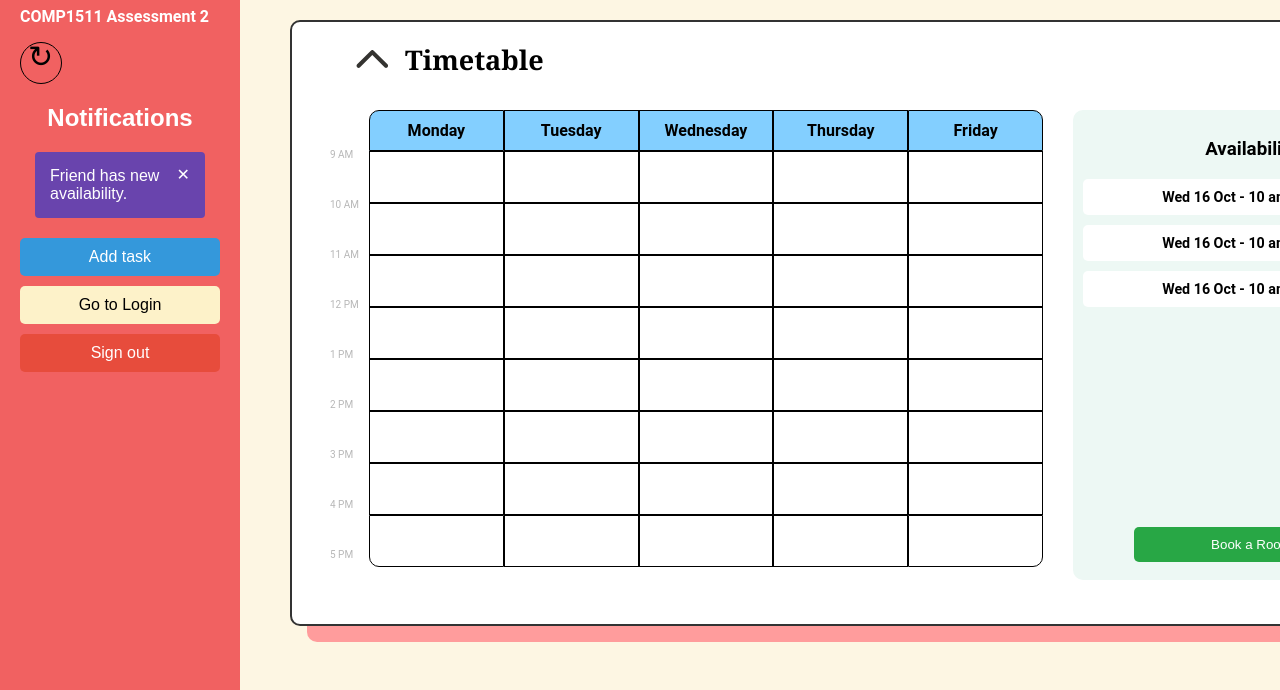
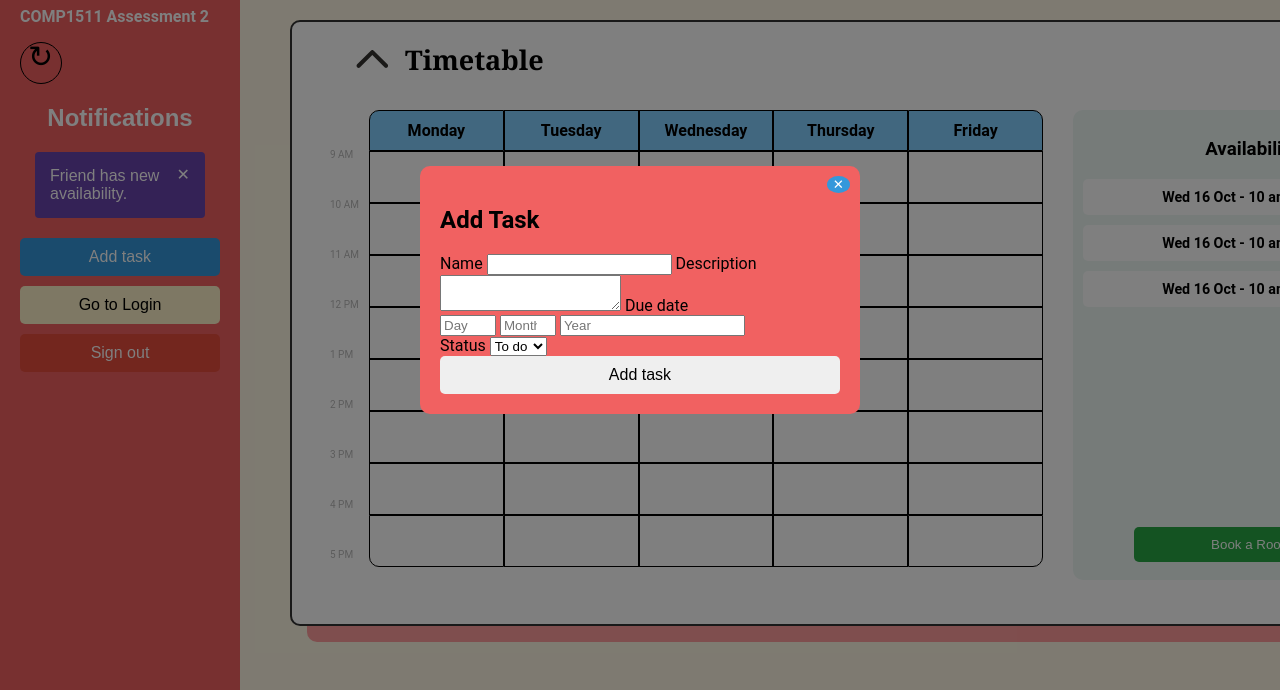
Before and after one commit to Amygdala73/Blue_Print_2024, a website: page pages/home.html in a window 1280 px wide. Both pictures are taken after a click on the button "Add task". Shown: the part 110-800 px from the top of the page. Drawn offline with Linux system fonts and the light colour scheme.

Commit message:
added new task pop out

```diff
--- a/css/home.css
+++ b/css/home.css
@@ -483,3 +483,39 @@ body {
 .button:hover {
     opacity: 0.85;
 }
+
+.overlay {
+    display: grid;
+    place-items: center;
+    position: fixed;
+    width: 100%;
+    height: 100%;
+    background-color: rgba(0, 0, 0, 0.5); /* Dim background */
+    top: 0;
+    left: 0;
+    z-index: 1000;
+    overflow: auto;
+}
+
+.overlay.hide {
+    display: none;
+}
+
+.overlay-content {
+    background-color: #f16161; /* Same as your preferred color */
+    padding: 20px;
+    border-radius: 10px;
+    max-width: 400px;
+    position: relative;
+}
+
+.close-button {
+    position: absolute;
+    top: 10px;
+    right: 10px;
+    background: #3498db;
+    color: white;
+    border: none;
+    border-radius: 50%;
+    cursor: pointer;
+}
--- a/js/dashboard.js
+++ b/js/dashboard.js
@@ -57,3 +57,41 @@ document.addEventListener("DOMContentLoaded", function () {
         notificationBox.classList.add("gone");
     });
 });
+
+document.addEventListener("DOMContentLoaded", function () {
+    const addTaskButton = document.getElementById("add-task-cta");
+    const overlay = document.querySelector(".overlay");
+    const closeButton = overlay.querySelector(".close-button");
+
+    // Show overlay when clicking "Add Task"
+    addTaskButton.addEventListener("click", () => {
+        overlay.classList.remove("hide");
+    });
+
+    // Hide overlay when clicking close button
+    closeButton.addEventListener("click", () => {
+        overlay.classList.add("hide");
+    });
+
+    // Hide overlay if clicked outside of the overlay content
+    overlay.addEventListener("click", (event) => {
+        if (event.target === overlay) {
+            overlay.classList.add("hide");
+        }
+    });
+
+    // Form submit action (you can add the backend logic here)
+    overlay.querySelector(".add-task-form").addEventListener("submit", function (e) {
+        e.preventDefault();
+        // Capture form data here
+        console.log("New Task Added:", {
+            name: document.getElementById("task-name").value,
+            description: document.getElementById("task-desc").value,
+            dueDate: `${document.getElementById("task-day").value}-${document.getElementById("task-month").value}-${document.getElementById("task-year").value}`,
+            status: document.getElementById("task-status").value
+        });
+
+        // Close overlay after task is added
+        overlay.classList.add("hide");
+    });
+});
--- a/pages/home.html
+++ b/pages/home.html
@@ -5,7 +5,6 @@
     <meta name="viewport" content="width=device-width, initial-scale=1.0">
     <title>WorkWise Dashboard</title>
     <link rel="stylesheet" href="../css/home.css"> <!-- Link to your CSS -->
-    <link rel="stylesheet" href="../css/dashboard.css"> <!-- Link to your CSS -->
 </head>
 <body>
      <!-- Sidebar for navigation -->
@@ -37,6 +36,38 @@
             <button class="button sign-out-cta">Sign out</button>
         </div>
     </aside>
+
+    <div class="overlay hide">
+        <div class="overlay-content">
+            <button class="close-button">✕</button>
+            <form class="add-task-form">
+                <h2>Add Task</h2>
+                <label for="task-name">Name</label>
+                <input type="text" id="task-name" name="name" required>
+
+                <label for="task-desc">Description</label>
+                <textarea id="task-desc" name="description"></textarea>
+
+                <label for="task-day">Due date</label>
+                <div>
+                    <input type="number" id="task-day" name="day" placeholder="Day" min="1" max="31" required>
+                    <input type="number" id="task-month" name="month" placeholder="Month" min="1" max="12" required>
+                    <input type="number" id="task-year" name="year" placeholder="Year" min="2024" required>
+                </div>
+
+                <label for="task-status">Status</label>
+                <select id="task-status" name="status">
+                    <option value="todo">To do</option>
+                    <option value="doing">Doing</option>
+                    <option value="done">Done</option>
+                </select>
+
+                <button type="submit" class="button regular-button">Add task</button>
+            </form>
+        </div>
+    </div>
+
+
 
     <!-- Main content section -->
     <main class="main-content">
```
